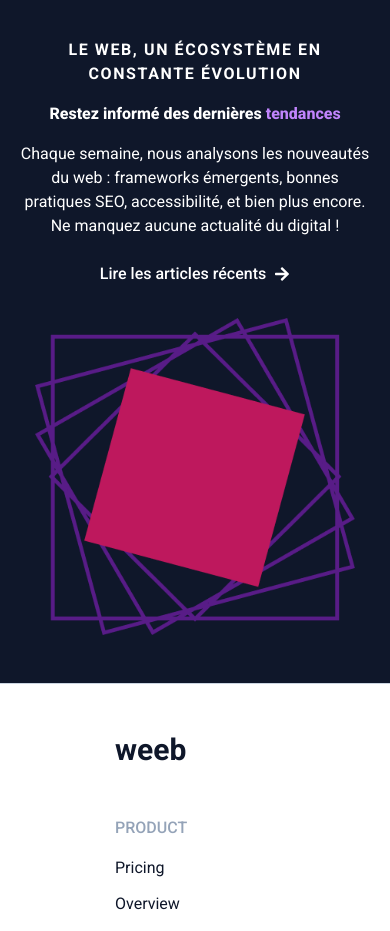
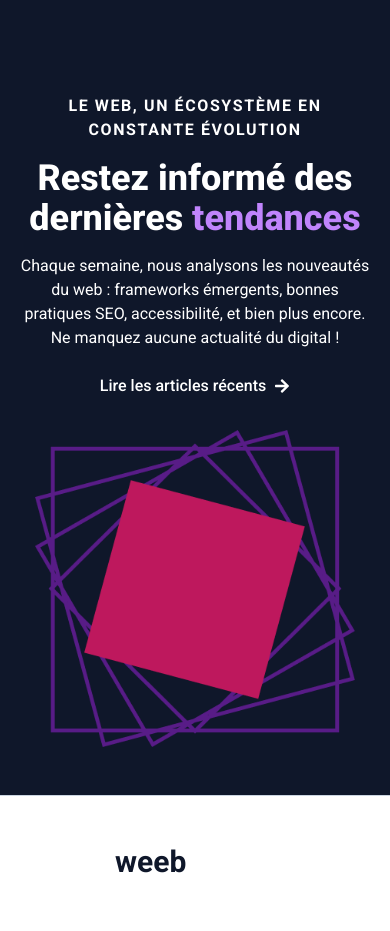
Before and after one commit to Yome07/weeb_guillaume_amselle_andreux, a React (Vite) app: page / in a window 390 px wide. Shown: the part 1815-2746 px from the top of the page. Built offline with nearby package versions, Linux system fonts and the light colour scheme.

Commit message:
fix: correction de la taille de la police et des attributs alt des images

```diff
--- a/src/pages/Home.jsx
+++ b/src/pages/Home.jsx
@@ -17,7 +17,7 @@ function Home() {
   // Classes CSS réutilisables
   const sectionClass = "py-12 lg:py-20";
   const containerClass = "max-w-7xl mx-auto px-5 md:px-10 lg:px-20";
-  const titleClass = "text-white font-extrabold text-10 mb-4 lg:text-5xl";
+  const titleClass = "text-white font-extrabold text-4xl mb-4 lg:text-5xl";
   const subtitleClass = "text-white font-bold uppercase tracking-widest mb-4";
   const paragraphClass = "text-white mb-6 lg:text-lg";
   const linkClass = "inline-flex items-center gap-2 text-white font-medium hover:text-purple-light transition";
@@ -63,7 +63,7 @@ function Home() {
         <div className="w-full max-w-lg lg:max-w-2xl">
           <img
             src={DesktopImage}
-            alt="Mockup navigateur web"
+            alt=""
             className="w-full h-auto"
           />
         </div>
@@ -157,7 +157,7 @@ function Home() {
             </div>
 
             {/* Colonne gauche - Image géométrique */}
-            <div className="flex-1 w-full max-w-xs flex justify-center">
+            <div className="flex-1 w-full max-w-xs">
               <img
                 src={ShapesImage}
                 alt=""
```
